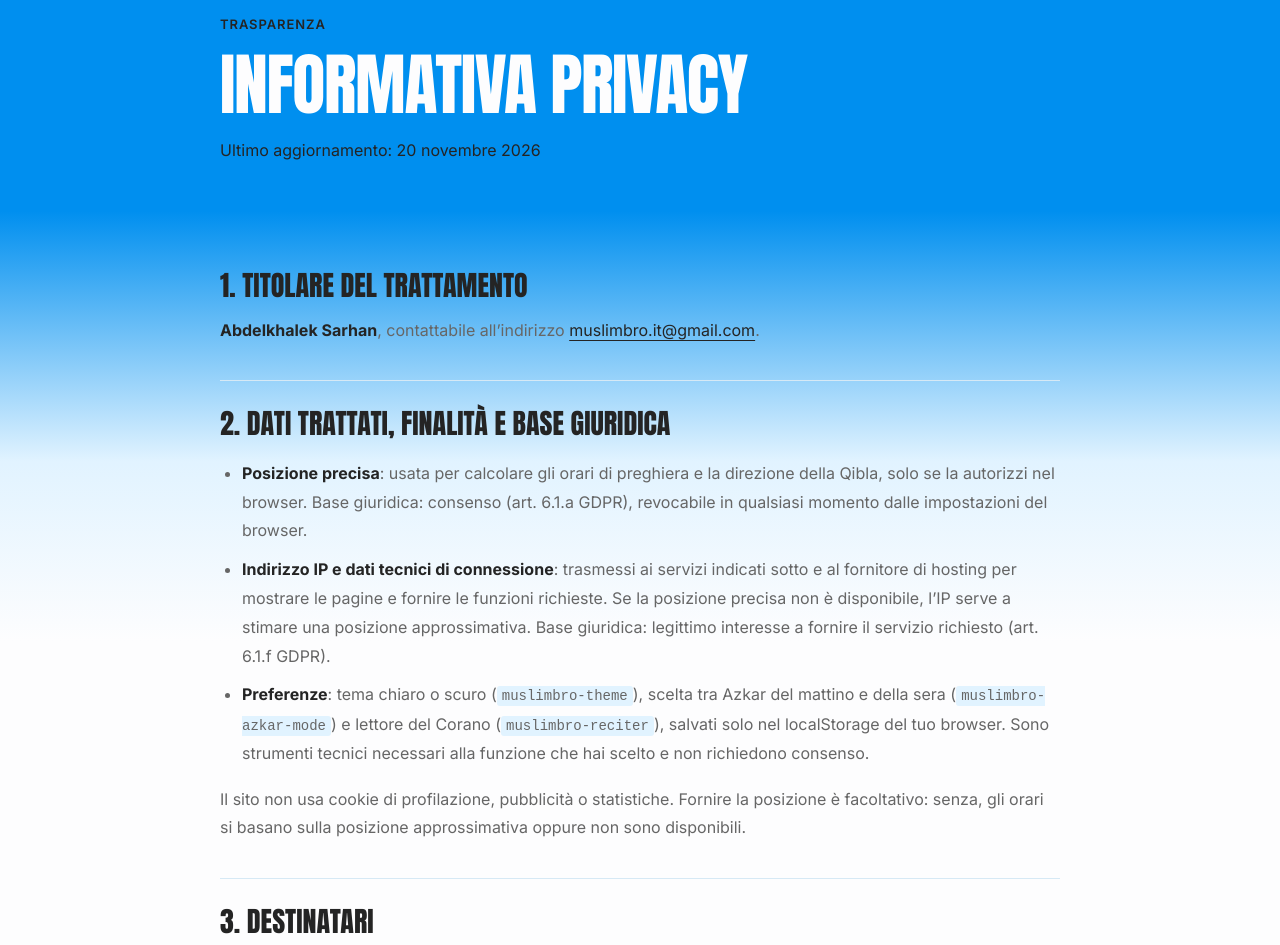
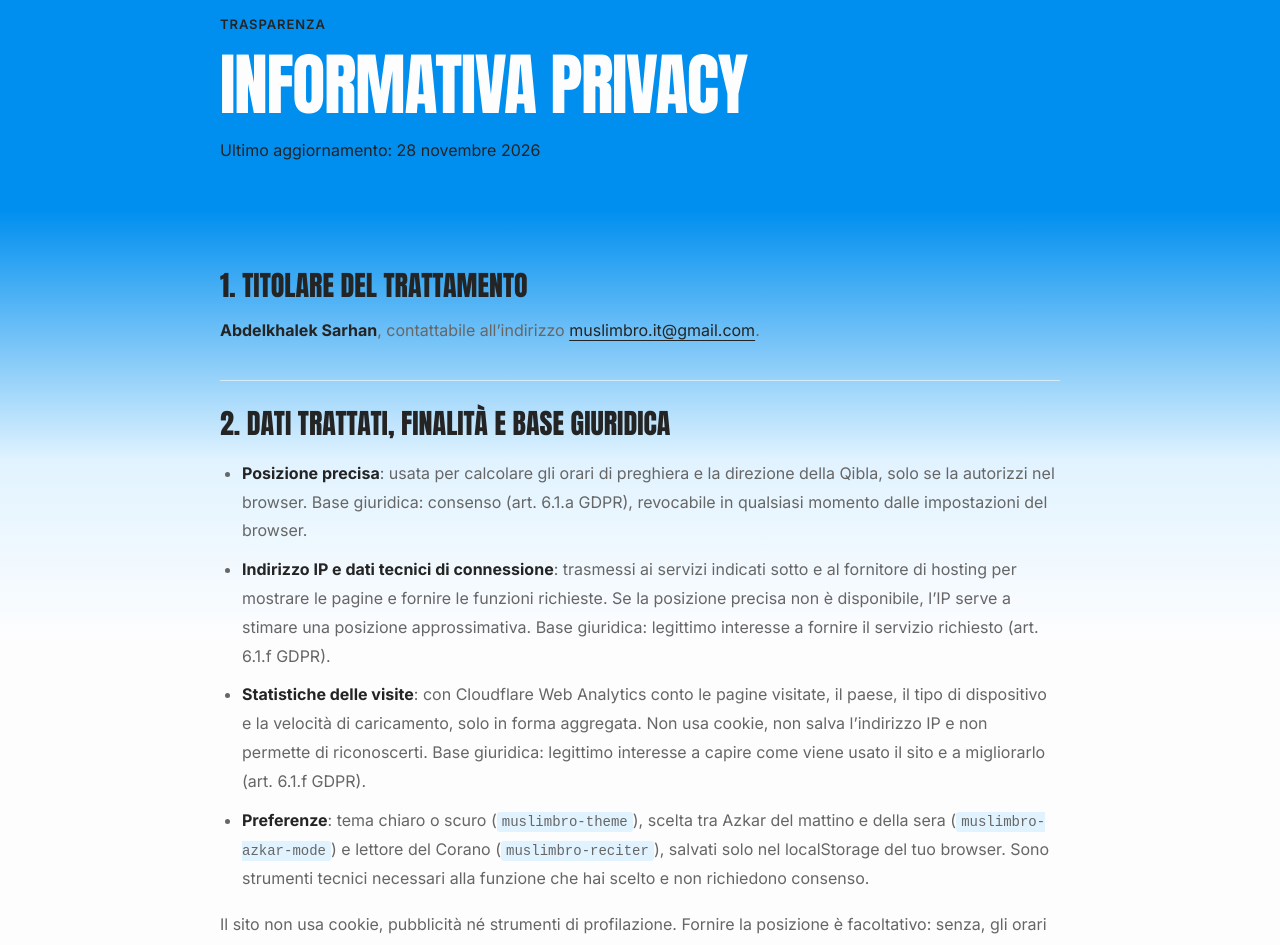
Before and after one commit to abSarhan02/muslimbro-react, a React (Vite) app: page /privacy in a window 1280 px wide. Shown: the part 120-1065 px from the top of the page. Built offline with nearby package versions, Linux system fonts and the light colour scheme.

Commit message:
Privacy: statistiche anonime con Cloudflare Web Analytics

```diff
--- a/src/pages/PrivacyPage/PrivacyPage.jsx
+++ b/src/pages/PrivacyPage/PrivacyPage.jsx
@@ -33,6 +33,11 @@ const SERVICES = [
   { name: "AlQuran Cloud", use: "testo e traduzione del Corano", href: "https://alquran.cloud/" },
   { name: "QuranicAudio e Islamic Network", use: "file audio delle recitazioni" },
   { name: "Google Fonts", use: "caratteri tipografici", href: "https://policies.google.com/privacy" },
+  {
+    name: "Cloudflare",
+    use: "hosting del sito e statistiche anonime delle visite (Web Analytics, senza cookie)",
+    href: "https://www.cloudflare.com/privacypolicy/",
+  },
 ];
 
 // Pagina privacy
@@ -46,7 +51,7 @@ export function PrivacyPage() {
       footerLink={<a href={`mailto:${CONTACT_EMAIL}`}>Contatti</a>}
       band={
         <PageTitle eyebrow="Trasparenza" title="Informativa privacy" align="start">
-          Ultimo aggiornamento: 20 novembre 2026
+          Ultimo aggiornamento: 28 novembre 2026
         </PageTitle>
       }
     >
@@ -73,6 +78,12 @@ export function PrivacyPage() {
               fornire il servizio richiesto (art. 6.1.f GDPR).
             </li>
             <li>
+              <strong>Statistiche delle visite</strong>: con Cloudflare Web Analytics conto le pagine visitate, il
+              paese, il tipo di dispositivo e la velocità di caricamento, solo in forma aggregata. Non usa cookie, non
+              salva l’indirizzo IP e non permette di riconoscerti. Base giuridica: legittimo interesse a capire come
+              viene usato il sito e a migliorarlo (art. 6.1.f GDPR).
+            </li>
+            <li>
               <strong>Preferenze</strong>: tema chiaro o scuro (<code>muslimbro-theme</code>), scelta tra Azkar del
               mattino e della sera (<code>muslimbro-azkar-mode</code>) e lettore del Corano
               (<code>muslimbro-reciter</code>), salvati solo nel localStorage del tuo browser.
@@ -80,7 +91,7 @@ export function PrivacyPage() {
             </li>
           </ul>
           <p>
-            Il sito non usa cookie di profilazione, pubblicità o statistiche. Fornire la posizione è facoltativo: senza,
+            Il sito non usa cookie, pubblicità né strumenti di profilazione. Fornire la posizione è facoltativo: senza,
             gli orari si basano sulla posizione approssimativa oppure non sono disponibili.
           </p>
         </section>
```
Also changed, not shown: 1 other file (tests, documents, lock files or other folders).
